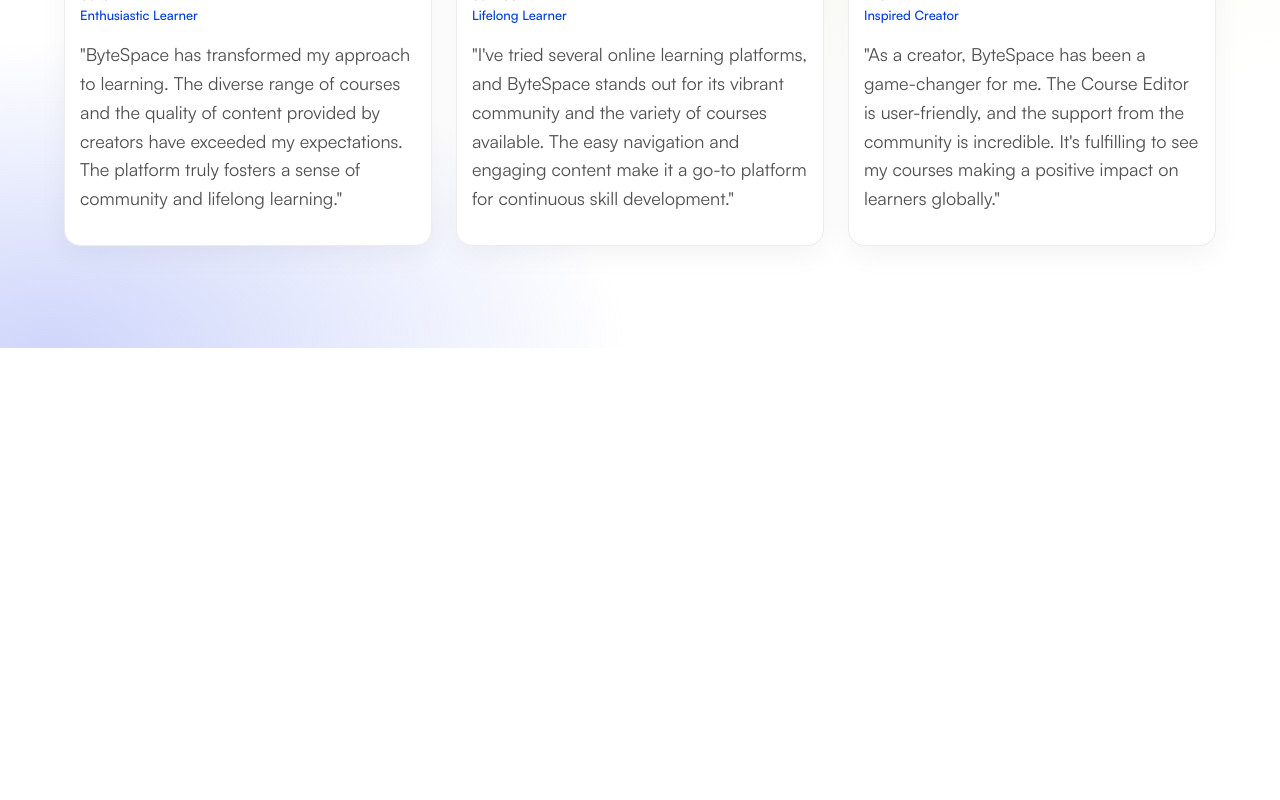
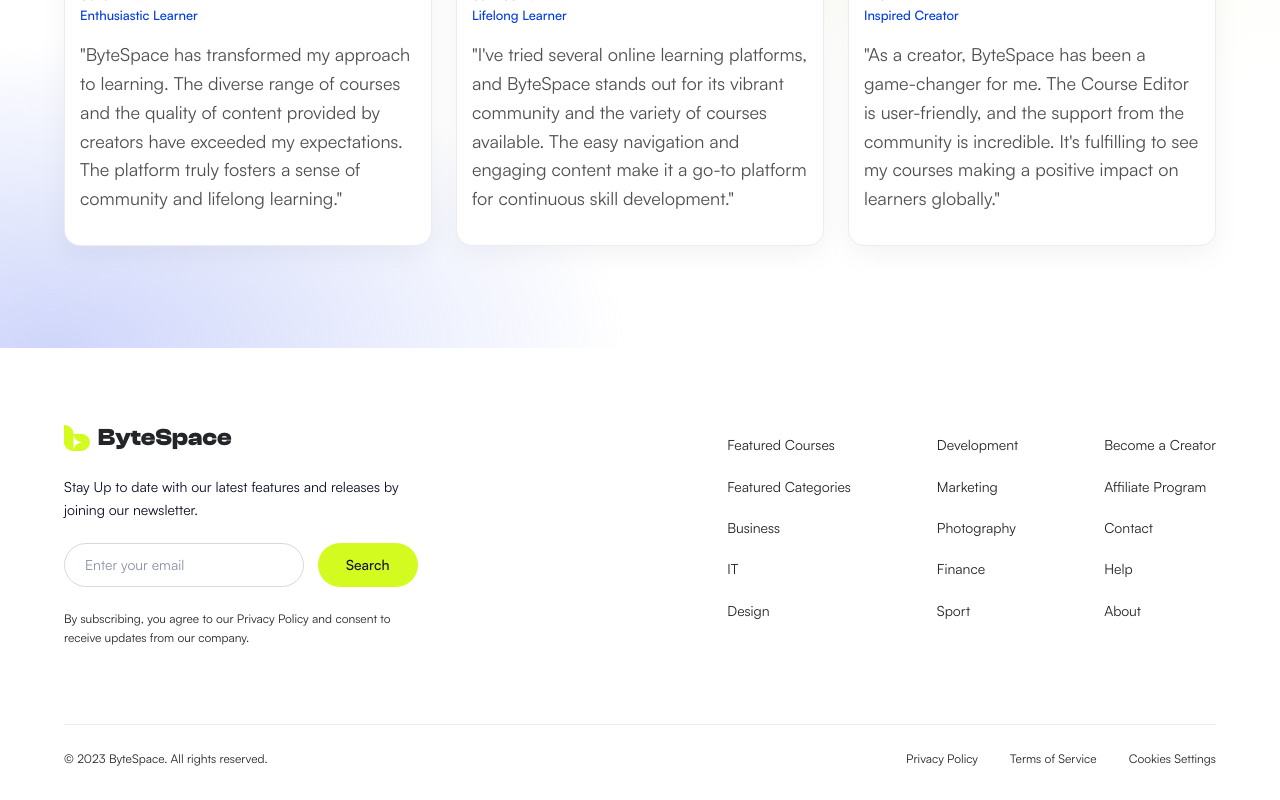
Before and after one commit to AnikaTahshin/ByteSpace, a React (Vite) app: page / in a window 1280 px wide. Shown: the part 4953-5753 px from the top of the page. Before the commit the page ends 5301 px from the top, so only its background shows below. Built offline with nearby package versions, Linux system fonts and the light colour scheme.

Commit message:
footer section done

```diff
--- a/src/App.tsx
+++ b/src/App.tsx
@@ -8,6 +8,7 @@
 import Growth from './components/Growth/Growth'
 import CreatorCta from './components/CreatorCta/CreatorCta'
 import Testimonials from './components/Testimonials/Testimonials'
+import Footer from './components/Footer/Footer'
 import styles from './App.module.css'
 
 function App() {
@@ -27,6 +28,7 @@
       <Growth />
       <CreatorCta />
       <Testimonials />
+      <Footer />
     </>
   )
 }
--- /dev/null
+++ b/src/components/Footer/Footer.module.css
@@ -0,0 +1,191 @@
+.footer {
+  padding: clamp(48px, 6vw, 80px) 64px 32px;
+  background: var(--white);
+}
+
+.inner {
+  max-width: 1240px;
+  margin: 0 auto;
+}
+
+.top {
+  display: grid;
+  grid-template-columns: 1.2fr 1fr;
+  align-items: start;
+  gap: clamp(48px, 6vw, 120px);
+}
+
+/* ---- newsletter ---- */
+
+.brand {
+  display: inline-flex;
+  align-items: center;
+  gap: 8px;
+  font-family: 'Clash Display', var(--font-body), sans-serif;
+  font-size: 24px;
+  font-weight: 700;
+  line-height: 100%;
+  letter-spacing: 0;
+  color: #242528;
+  text-decoration: none;
+}
+
+.brandMark {
+  width: 26px;
+  height: 26px;
+}
+
+.newsletterText {
+  max-width: 360px;
+  margin-top: 20px;
+  font-family: 'Satoshi', var(--font-body), sans-serif;
+  font-size: 14px;
+  font-weight: 400;
+  line-height: 160%;
+  letter-spacing: 0;
+  color: #0a0e23;
+}
+
+.form {
+  display: flex;
+  gap: 14px;
+  margin-top: 22px;
+}
+
+.input {
+  width: 240px;
+  padding: 12px 20px;
+  border: 1px solid #d7d9e0;
+  border-radius: 999px;
+  font-family: var(--font-body);
+  font-size: 14px;
+  color: var(--ink);
+  outline: none;
+}
+
+.input::placeholder {
+  color: var(--muted);
+}
+
+.input:focus {
+  border-color: var(--blue);
+}
+
+.button {
+  padding: 12px 28px;
+  background: var(--lime);
+  border: none;
+  border-radius: 999px;
+  font-family: var(--font-body);
+  font-size: 14px;
+  font-weight: 500;
+  color: var(--ink);
+  cursor: pointer;
+  transition: transform 0.2s ease, box-shadow 0.2s ease;
+}
+
+.button:hover {
+  transform: translateY(-1px);
+  box-shadow: 0 8px 20px rgba(10, 14, 35, 0.15);
+}
+
+.legal {
+  max-width: 340px;
+  margin-top: 22px;
+  font-family: 'Satoshi', var(--font-body), sans-serif;
+  font-size: 12px;
+  font-weight: 400;
+  line-height: 160%;
+  letter-spacing: 0;
+  color: #242528
+}
+
+/* ---- link columns ---- */
+
+.links {
+  display: grid;
+  grid-template-columns: repeat(3, auto);
+  gap: clamp(32px, 4vw, 72px);
+  justify-content: space-between;
+  padding-top: 8px;
+
+}
+
+.linkColumn {
+  list-style: none;
+  padding: 0;
+}
+
+.linkColumn li + li {
+  margin-top: 18px;
+}
+
+.link {
+
+    font-family: 'Satoshi', var(--font-body), sans-serif;
+
+  font-size: 14px;
+  font-weight: 400;
+  line-height: 160%;
+  letter-spacing: 0;
+  color: #242528;
+  text-decoration: none;
+}
+
+.link:hover {
+  color: var(--blue);
+}
+
+/* ---- bottom bar ---- */
+
+.bottom {
+  display: flex;
+  align-items: center;
+  justify-content: space-between;
+  gap: 24px;
+  margin-top: clamp(48px, 6vw, 88px);
+  padding-top: 24px;
+  border-top: 1px solid #ececf0;
+}
+
+.copyright {
+      font-family: 'Satoshi', var(--font-body), sans-serif;
+
+  font-size: 12px;
+  font-weight: 400;
+  line-height: 160%;
+  letter-spacing: 0;
+  color: #242528;
+}
+
+.bottomLinks {
+  display: flex;
+  gap: 32px;
+}
+
+.bottomLinks .link {
+  font-size: 12px;
+  color: #242528;
+  font-family: 'Satoshi', var(--font-body), sans-serif;
+}
+
+/* ---- Responsive ---- */
+
+@media (max-width: 900px) {
+  .footer {
+    padding-inline: 24px;
+  }
+
+  .top {
+    grid-template-columns: 1fr;
+  }
+
+  .links {
+    justify-content: start;
+  }
+
+  .bottom {
+    flex-direction: column;
+    align-items: flex-start;
+  }
+}
--- /dev/null
+++ b/src/components/Footer/Footer.tsx
@@ -0,0 +1,80 @@
+import styles from './Footer.module.css'
+
+const LINK_COLUMNS = [
+  ['Featured Courses', 'Featured Categories', 'Business', 'IT', 'Design'],
+  ['Development', 'Marketing', 'Photography', 'Finance', 'Sport'],
+  ['Become a Creator', 'Affiliate Program', 'Contact', 'Help', 'About'],
+]
+
+function Footer() {
+  return (
+    <footer className={styles.footer}>
+      <div className={styles.inner}>
+        <div className={styles.top}>
+          <div className={styles.newsletter}>
+            <a className={styles.brand} href="#">
+              <img
+                className={styles.brandMark}
+                src="/assets/images/logo.png"
+                alt="ByteSpace logo"
+              />
+              ByteSpace
+            </a>
+            <p className={styles.newsletterText}>
+              Stay Up to date with our latest features and releases by joining
+              our newsletter.
+            </p>
+            <form className={styles.form} onSubmit={(e) => e.preventDefault()}>
+              <input
+                className={styles.input}
+                type="email"
+                placeholder="Enter your email"
+                aria-label="Email address"
+              />
+              <button className={styles.button} type="submit">
+                Search
+              </button>
+            </form>
+            <p className={styles.legal}>
+              By subscribing, you agree to our Privacy Policy and consent to
+              receive updates from our company.
+            </p>
+          </div>
+
+          <nav className={styles.links} aria-label="Footer navigation">
+            {LINK_COLUMNS.map((column) => (
+              <ul key={column[0]} className={styles.linkColumn}>
+                {column.map((label) => (
+                  <li key={label}>
+                    <a href="#" className={styles.link}>
+                      {label}
+                    </a>
+                  </li>
+                ))}
+              </ul>
+            ))}
+          </nav>
+        </div>
+
+        <div className={styles.bottom}>
+          <p className={styles.copyright}>
+            © 2023 ByteSpace. All rights reserved.
+          </p>
+          <div className={styles.bottomLinks}>
+            <a href="#" className={styles.link}>
+              Privacy Policy
+            </a>
+            <a href="#" className={styles.link}>
+              Terms of Service
+            </a>
+            <a href="#" className={styles.link}>
+              Cookies Settings
+            </a>
+          </div>
+        </div>
+      </div>
+    </footer>
+  )
+}
+
+export default Footer
```
